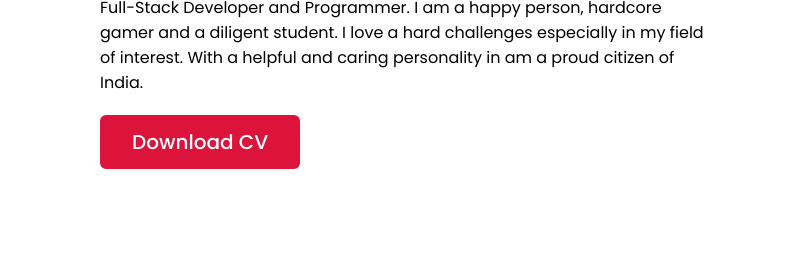
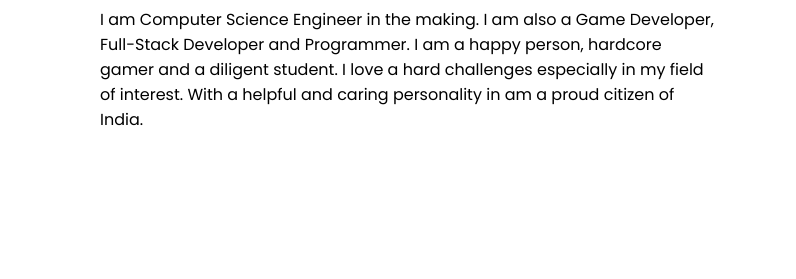
Before and after one commit to MatrimPathak/portfolio, a plain HTML site: page index.html in a window 1280 px wide. Shown: the part 1184-1463 px from the top of the page, 484-1280 px from the left. Drawn offline with nearby package versions, Linux system fonts and the light colour scheme.

Commit message:
Update index.html

```diff
--- a/index.html
+++ b/index.html
@@ -58,7 +58,7 @@
                 <div class="column right">
                     <div class="text">I'm Matrim and I'm a <span class="typing-2"></span></div>
                     I am Computer Science Engineer in the making. I am also a Game Developer, Full-Stack Developer and Programmer. I am a happy person, hardcore gamer and a diligent student. I love a hard challenges especially in my field of interest. With a helpful and caring personality in am a proud citizen of India.</p>
-                    <a href="#">Download CV</a>
+<!--                     <a href="#">Download CV</a> -->
                 </div>
             </div>
         </div>
```
